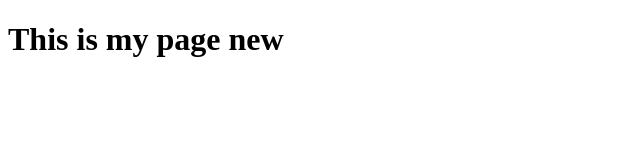
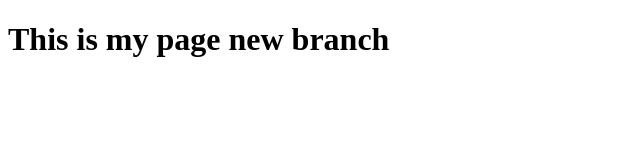
Before and after one commit to AuroraRW/temp, a plain HTML site: page index.html in a window 1280 px wide. Shown: the whole page, without its empty margins (0-640 px from the left). Drawn offline with Linux system fonts and the light colour scheme.

Commit message:
update new branch

```diff
--- a/index.html
+++ b/index.html
@@ -6,6 +6,6 @@
     <title>Document</title>
 </head>
 <body>
-    <h1>This is my page new </h1>
+    <h1>This is my page new branch</h1>
 </body>
 </html>
```
